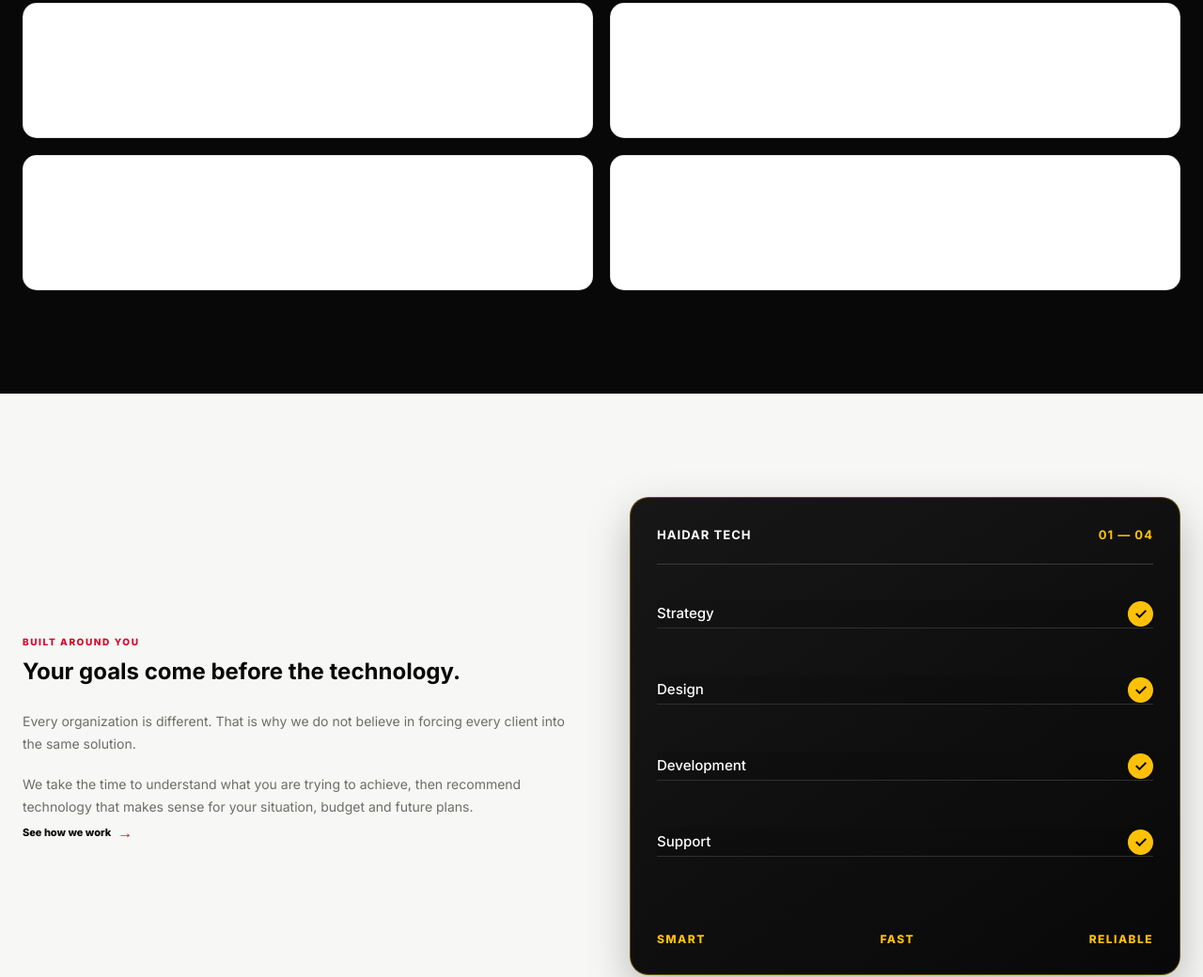
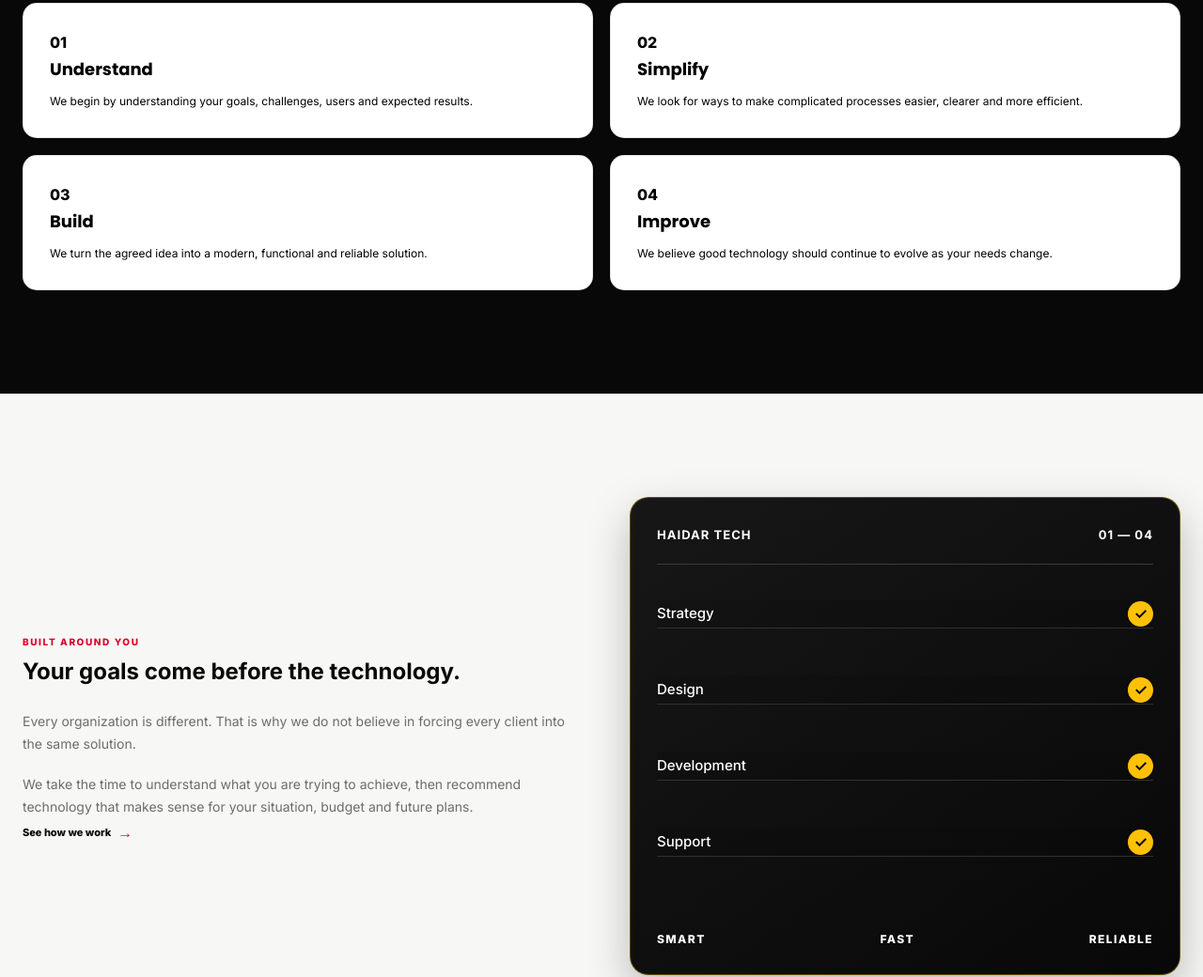
Before and after one commit to haidartech1/haidar-tech.-website, a plain HTML site: page services.html in a window 1280 px wide. Shown: the part 2277-3317 px from the top of the page at 94% size. Drawn offline with Linux system fonts and the light colour scheme.

Commit message:
Implement final text color corrections in CSS
Added final text color corrections for Haidar Tech branding.

```diff
--- a/assets/css/style.css
+++ b/assets/css/style.css
@@ -4288,3 +4288,49 @@ select:focus-visible {
         font-size: 11px;
     }
 }
+
+/* ==========================================
+   HAIDAR TECH — FINAL TEXT COLOR CORRECTION
+========================================== */
+
+/* Make Understand, Simplify, Build and Improve black */
+.section-dark .why-item h3,
+.section-dark .why-item p {
+    color: #000000 !important;
+}
+
+/* Keep the step numbers clearly visible */
+.section-dark .why-item .why-number {
+    color: #000000 !important;
+    font-weight: 800;
+}
+
+/* Make the Haidar Tech experience card text white */
+.experience-card .experience-card-header span,
+.experience-card .experience-line span,
+.experience-card .experience-line strong,
+.experience-card .experience-card-footer span {
+    color: #ffffff !important;
+}
+
+/* Keep the check marks visible in gold circles */
+.experience-card .experience-line strong {
+    background: #ffc107 !important;
+    color: #080808 !important;
+}
+
+/* Ensure all four strategy labels are white */
+.experience-card .experience-line span {
+    color: #ffffff !important;
+}
+
+/* Make the SMART FAST RELIABLE tagline white */
+.experience-card .experience-card-footer,
+.experience-card .experience-card-footer span {
+    color: #ffffff !important;
+}
+
+/* Keep the 01 — 04 number white too */
+.experience-card .experience-card-header span:last-child {
+    color: #ffffff !important;
+}
```
